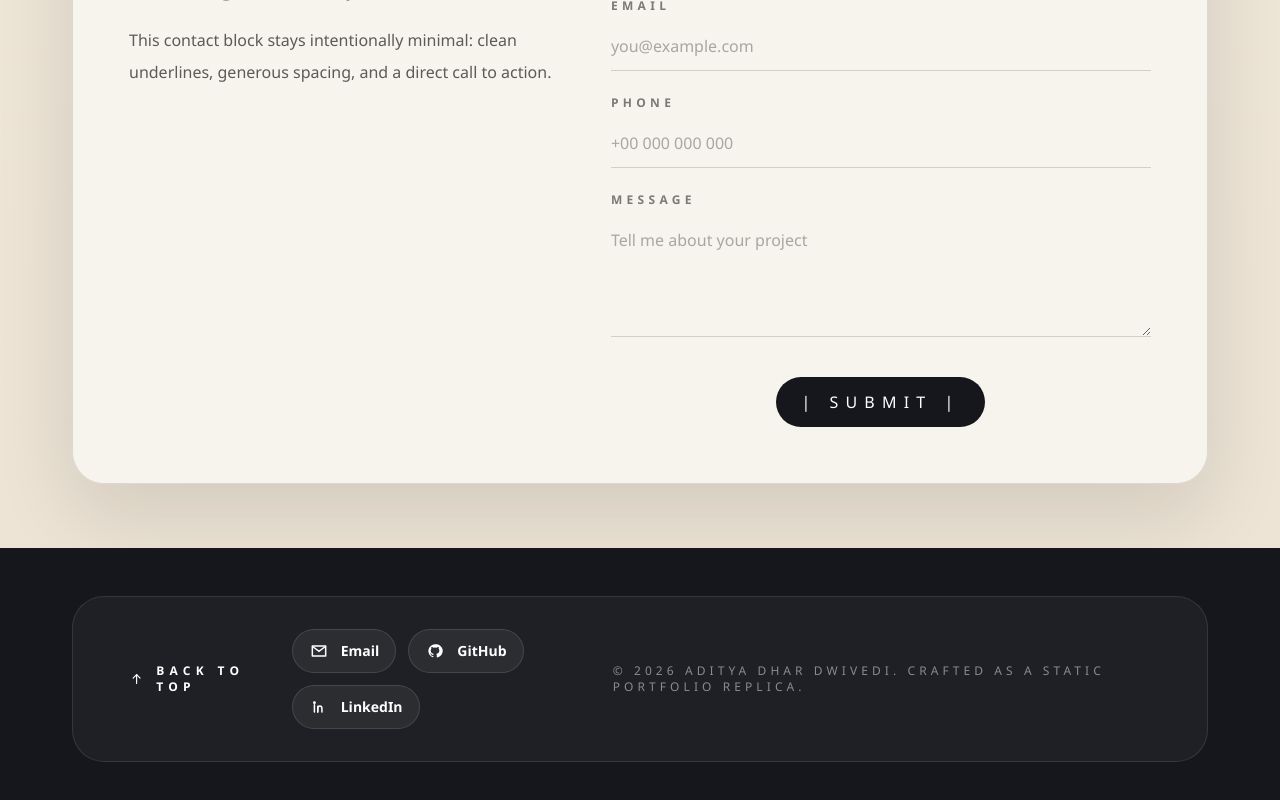
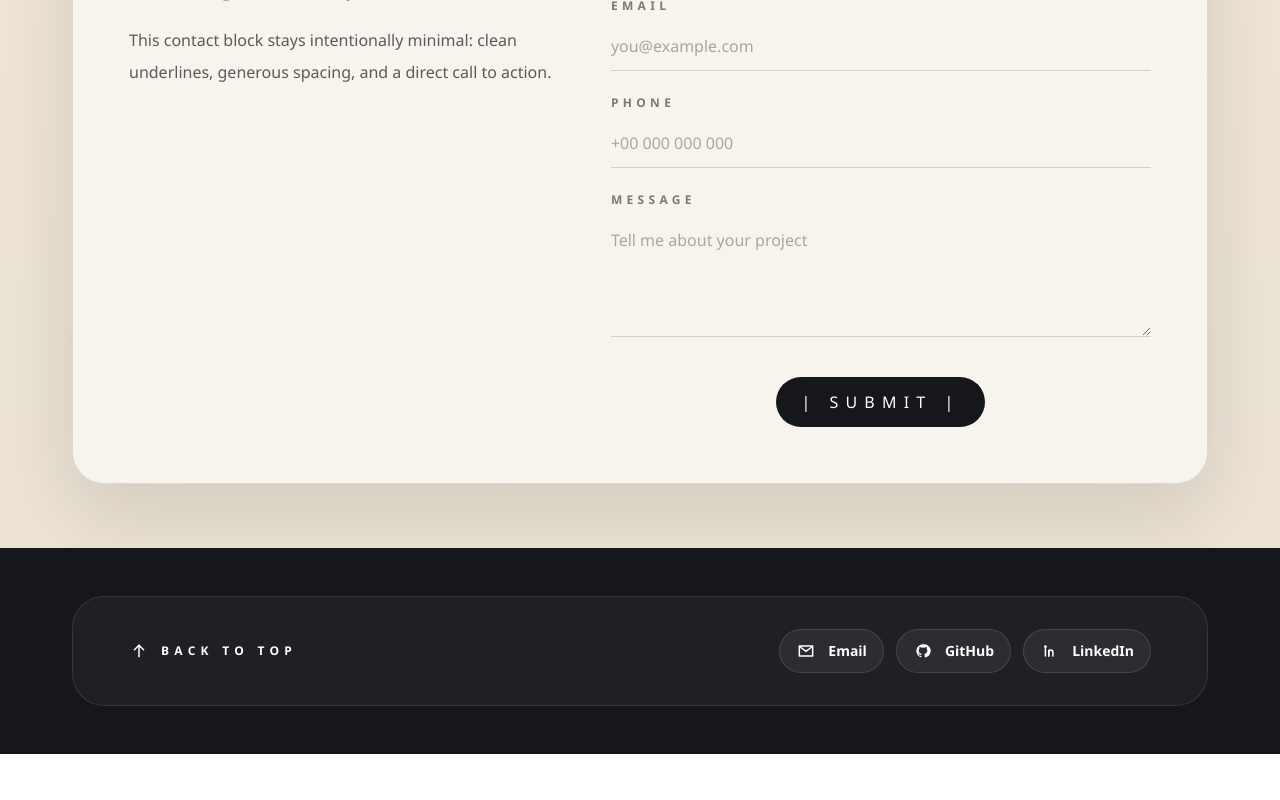
Before and after one commit to adityadharhipl/Portfolio-Website, a Next.js app: page / in a window 1280 px wide. Shown: the part 4708-5508 px from the top of the page. After the commit the page ends 5462 px from the top, so only its background shows below. Built offline with nearby package versions, Linux system fonts and the light colour scheme.

Commit message:
first commit

```diff
--- a/src/components/portfolio/Footer.tsx
+++ b/src/components/portfolio/Footer.tsx
@@ -19,9 +19,9 @@ export function Footer() {
             ))}
           </div>
 
-          <p className="text-xs font-medium uppercase tracking-[0.34em] text-white/48">
-            © 2026 Aditya Dhar Dwivedi. Crafted as a static portfolio replica.
-          </p>
+          {/* <p className="text-xs font-medium uppercase tracking-[0.34em] text-white/48">
+            © 2026 Aditya Dhar Dwivedi.
+          </p> */}
         </div>
       </div>
     </footer>
```
